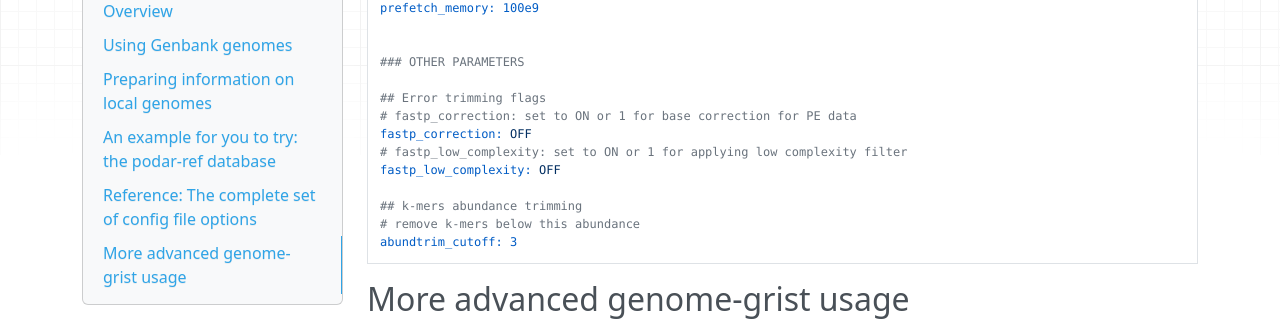
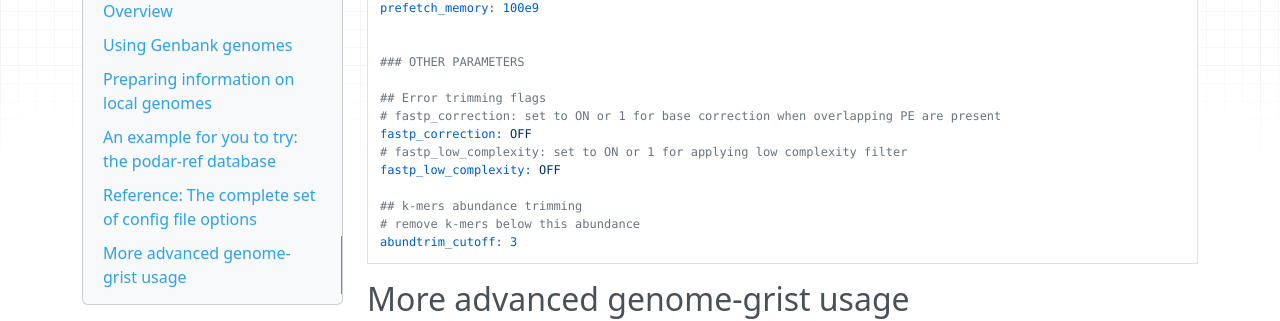
Before and after one commit to dib-lab/genome-grist, an MkDocs documentation site: the page built from doc/configuring.md, in a window 1280 px wide and 900 px high, scrolled down 8732 px. Shown: the part 151-472 px from the top of the window. Built offline with MkDocs 1.6.1, drawn with Linux system fonts in a browser that asks for light colours; nearby versions of some CDN libraries.

Commit message:
Update doc/configuring.md
Co-authored-by: C. Titus Brown <titus@idyll.org>

```diff
--- a/doc/configuring.md
+++ b/doc/configuring.md
@@ -368,7 +368,7 @@
 ### OTHER PARAMETERS
 
 ## Error trimming flags
-# fastp_correction: set to ON or 1 for base correction for PE data
+# fastp_correction: set to ON or 1 for base correction when overlapping PE are present
 fastp_correction: OFF
 # fastp_low_complexity: set to ON or 1 for applying low complexity filter
 fastp_low_complexity: OFF
```
